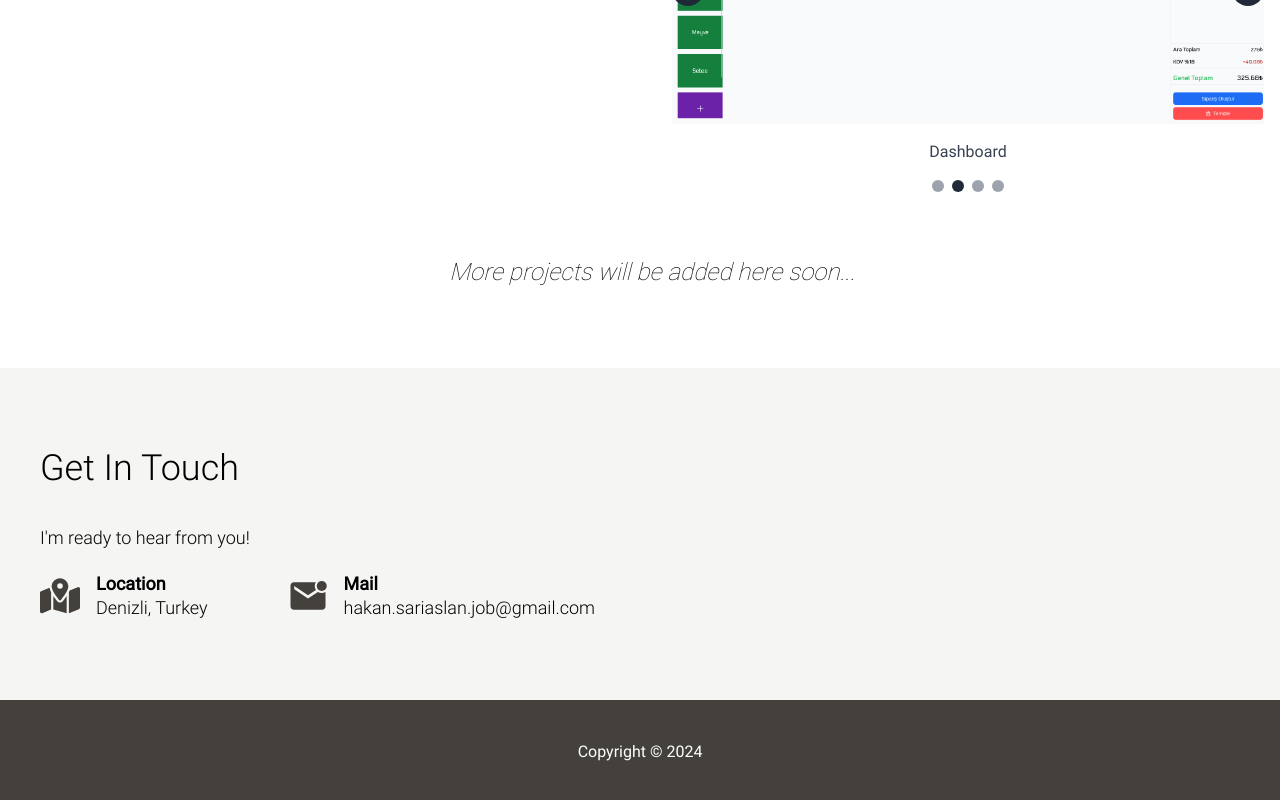
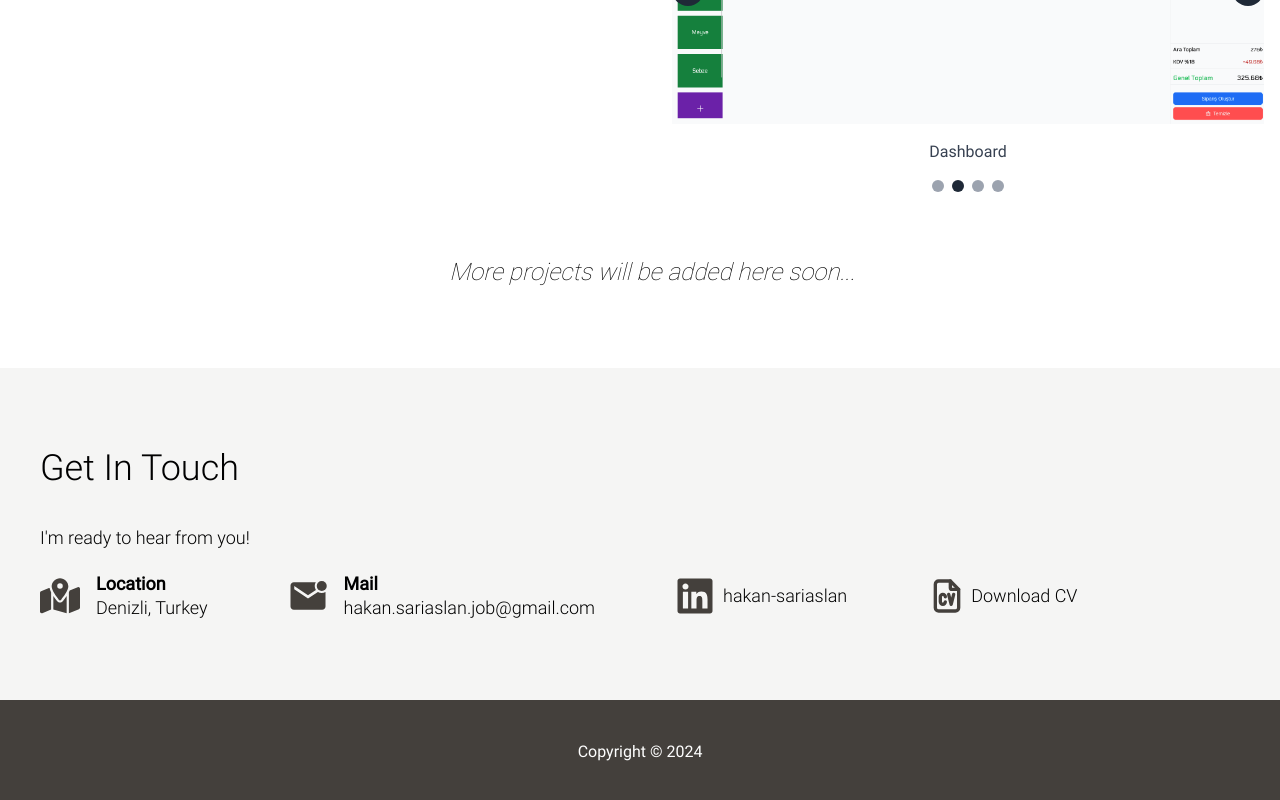
Before and after one commit to hsariaslan/sariaslan.org, a React (Vite) app: page / in a window 1280 px wide. Shown: the part 4057-4857 px from the top of the page. Built offline with nearby package versions, Linux system fonts and the light colour scheme.

Commit message:
Update contact page.

```diff
--- a/src/components/Contact/Contact.tsx
+++ b/src/components/Contact/Contact.tsx
@@ -1,7 +1,9 @@
 import React from "react";
 import {motion} from "framer-motion"
 import {FaMapLocationDot} from "react-icons/fa6";
+import {FaLinkedin} from "react-icons/fa";
 import {IoMdMailUnread} from "react-icons/io";
+import {TbFileCv} from "react-icons/tb";
 
 function Contact() {
     return (
@@ -25,9 +27,22 @@ function Contact() {
                             <IoMdMailUnread size={40} className="text-stone-700"/>
                             <div className="flex flex-col">
                                 <span className="font-bold">Mail</span>
-                                <a href="mailto:hakan.sariaslan.job@gmail.com" className="hover:text-primary">hakan.sariaslan.job@gmail.com</a>
+                                <a href="mailto:hakan.sariaslan.job@gmail.com"
+                                   className="hover:text-primary">hakan.sariaslan.job@gmail.com</a>
                             </div>
                         </p>
+                        <a href="https://www.linkedin.com/in/hakan-sariaslan/" target="_blank" title="LinkedIn"
+                           className="text-lg font-light leading-6 flex gap-x-2 items-center hover:text-primary">
+                            <FaLinkedin size={40} className="text-stone-700"/>
+                            <div className="flex flex-col">
+                                <span>hakan-sariaslan</span>
+                            </div>
+                        </a>
+                        <a href="src/assets/pdf/resume-hakan-sariaslan.pdf" target="_blank"
+                           className="text-lg font-light leading-6 flex gap-x-1 items-center hover:text-primary">
+                            <TbFileCv size={40} className="text-stone-700"/>
+                            <span>Download CV</span>
+                        </a>
                     </div>
                 </div>
             </motion.div>
```
